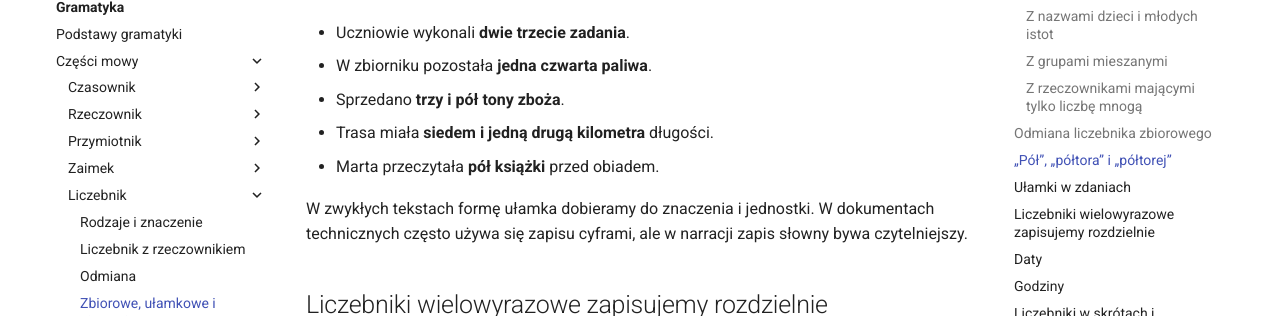
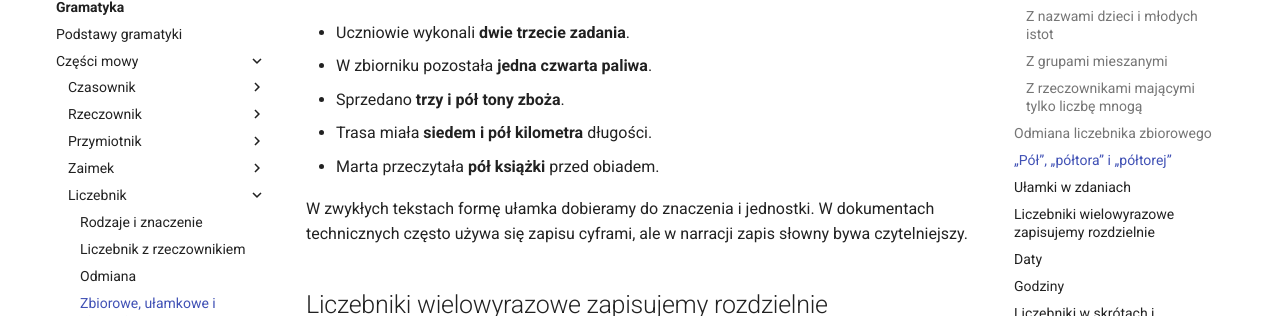
Before and after one commit to dchorazkiewicz/SP_JP, an MkDocs documentation site: the page built from docs/gramatyka/czesci-mowy/liczebnik/zbiorowe-ulamkowe-i-pisownia.md, in a window 1280 px wide and 900 px high, scrolled down 2001 px. Shown: the part 137-453 px from the top of the window. Built offline with MkDocs 1.6.1 and Material for MkDocs 9.7.7, drawn with Linux system fonts in a browser that asks for light colours.

Commit message:
Improve fractional numeral example

```diff
--- a/docs/gramatyka/czesci-mowy/liczebnik/zbiorowe-ulamkowe-i-pisownia.md
+++ b/docs/gramatyka/czesci-mowy/liczebnik/zbiorowe-ulamkowe-i-pisownia.md
@@ -57,7 +57,7 @@ Po **półtora/półtorej** rzeczownik występuje w dopełniaczu liczby pojedync
 - Uczniowie wykonali **dwie trzecie zadania**.
 - W zbiorniku pozostała **jedna czwarta paliwa**.
 - Sprzedano **trzy i pół tony zboża**.
-- Trasa miała **siedem i jedną drugą kilometra** długości.
+- Trasa miała **siedem i pół kilometra** długości.
 - Marta przeczytała **pół książki** przed obiadem.
 
 W zwykłych tekstach formę ułamka dobieramy do znaczenia i jednostki. W dokumentach technicznych często używa się zapisu cyframi, ale w narracji zapis słowny bywa czytelniejszy.
```
